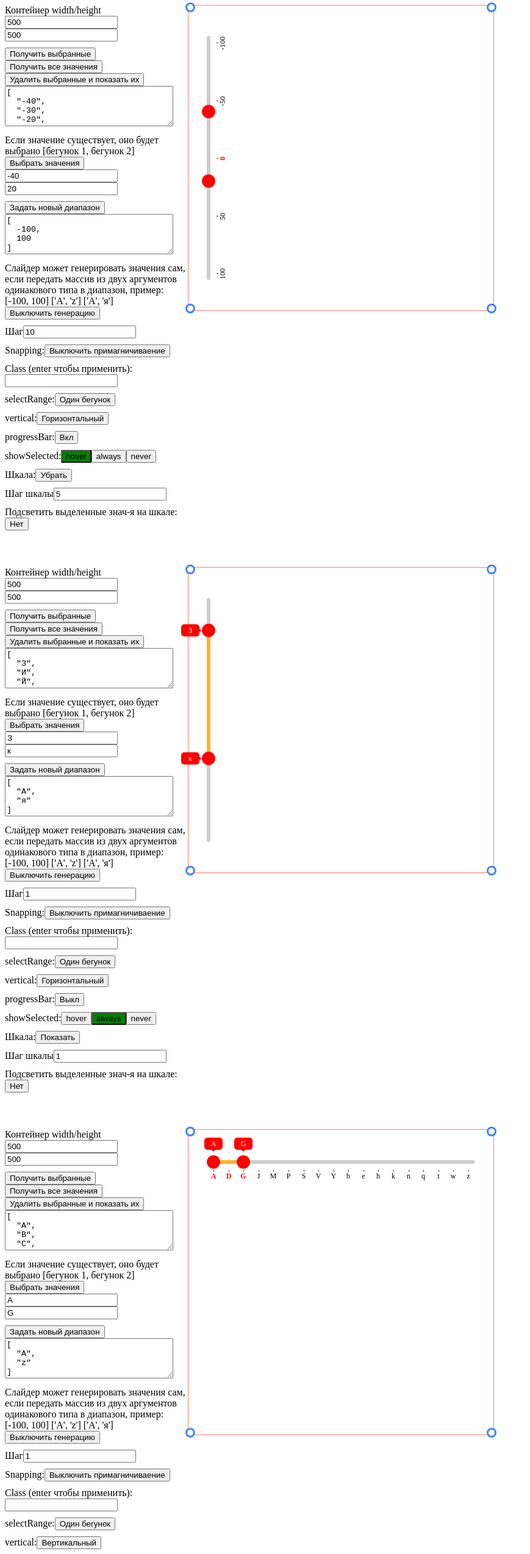
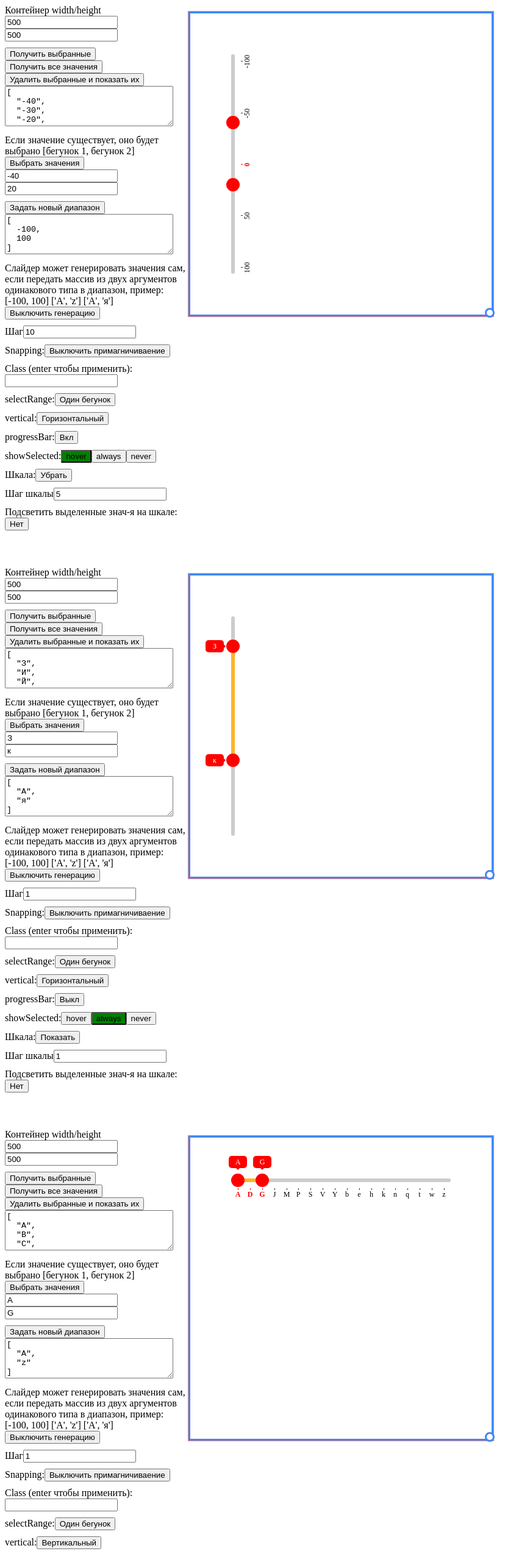
Before and after one commit to DanilShapilov/sliderPlugin, a website: page docs/first-attempt/index.html in a window 1280 px wide. Shown: the top 2549 px of the page at 61% size, without its empty margins (0-869 px from the left). Drawn offline with nearby package versions, Linux system fonts and the light colour scheme.

Commit message:
resizable container is working

```diff
--- a/docs/first-attempt/index.css
+++ b/docs/first-attempt/index.css
@@ -2,6 +2,7 @@
   width: 100%;
   display: flex;
   margin-bottom: 50px;
+  position: relative;
 }
 
 .control{
@@ -48,7 +49,7 @@ textarea{
 .sliderPlugin5,
 .sliderPlugin6{
   box-sizing: border-box;
-  padding: 50px 30px 50px 30px;
+  padding: 70px;
   height: 100%;
   width: 100%;
 }
--- a/docs/first-attempt/index.html
+++ b/docs/first-attempt/index.html
@@ -17,9 +17,6 @@
     <div class="container resizable">
       <div class="sliderPlugin1"></div>
       <div class='resizers'>
-        <div class='resizer top-left'></div>
-        <div class='resizer top-right'></div>
-        <div class='resizer bottom-left'></div>
         <div class='resizer bottom-right'></div>
       </div>
     </div>
@@ -30,9 +27,6 @@
     <div class="container resizable">
       <div class="sliderPlugin2"></div>
       <div class='resizers'>
-        <div class='resizer top-left'></div>
-        <div class='resizer top-right'></div>
-        <div class='resizer bottom-left'></div>
         <div class='resizer bottom-right'></div>
       </div>
     </div>
@@ -43,9 +37,6 @@
     <div class="container resizable">
       <div class="sliderPlugin3"></div>
       <div class='resizers'>
-        <div class='resizer top-left'></div>
-        <div class='resizer top-right'></div>
-        <div class='resizer bottom-left'></div>
         <div class='resizer bottom-right'></div>
       </div>
     </div>
@@ -56,9 +47,6 @@
     <div class="container resizable">
       <div class="sliderPlugin4"></div>
       <div class='resizers'>
-        <div class='resizer top-left'></div>
-        <div class='resizer top-right'></div>
-        <div class='resizer bottom-left'></div>
         <div class='resizer bottom-right'></div>
       </div>
     </div>
@@ -69,9 +57,6 @@
     <div class="container resizable">
       <div class="sliderPlugin5"></div>
       <div class='resizers'>
-        <div class='resizer top-left'></div>
-        <div class='resizer top-right'></div>
-        <div class='resizer bottom-left'></div>
         <div class='resizer bottom-right'></div>
       </div>
     </div>
@@ -82,9 +67,6 @@
     <div class="container resizable">
       <div class="sliderPlugin6"></div>
       <div class='resizers'>
-        <div class='resizer top-left'></div>
-        <div class='resizer top-right'></div>
-        <div class='resizer bottom-left'></div>
         <div class='resizer bottom-right'></div>
       </div>
     </div>
--- a/docs/first-attempt/resizable.css
+++ b/docs/first-attempt/resizable.css
@@ -1,15 +1,18 @@
 .resizable {
     background: white;
-    position: relative;
-    /* top: 100px;
-    left: 100px; */
+    position: absolute;
+    top: 10px;
+    left: 300px;
   }
 
   .resizable .resizers{
-    /* width: 100%;
+    width: 100%;
     height: 100%;
     border: 3px solid #4286f4;
-    box-sizing: border-box; */
+    box-sizing: border-box;
+    position: absolute;
+    top: 0;
+    left: 0;
   }
 
   .resizable .resizers .resizer{
--- a/docs/first-attempt/resizableDiv.js
+++ b/docs/first-attempt/resizableDiv.js
@@ -2,7 +2,7 @@
 function makeResizableDiv(el) {
     const element = el;
     const resizers = el.querySelectorAll('.resizer')
-    const minimum_size = 20;
+    const minimum_size = 200;
     let original_width = 0;
     let original_height = 0;
     let original_x = 0;
@@ -21,6 +21,8 @@ function makeResizableDiv(el) {
         original_mouse_y = e.pageY;
         window.addEventListener('mousemove', resize)
         window.addEventListener('mouseup', stopResize)
+
+        console.log(original_y);
       })
 
       function resize(e) {
```
